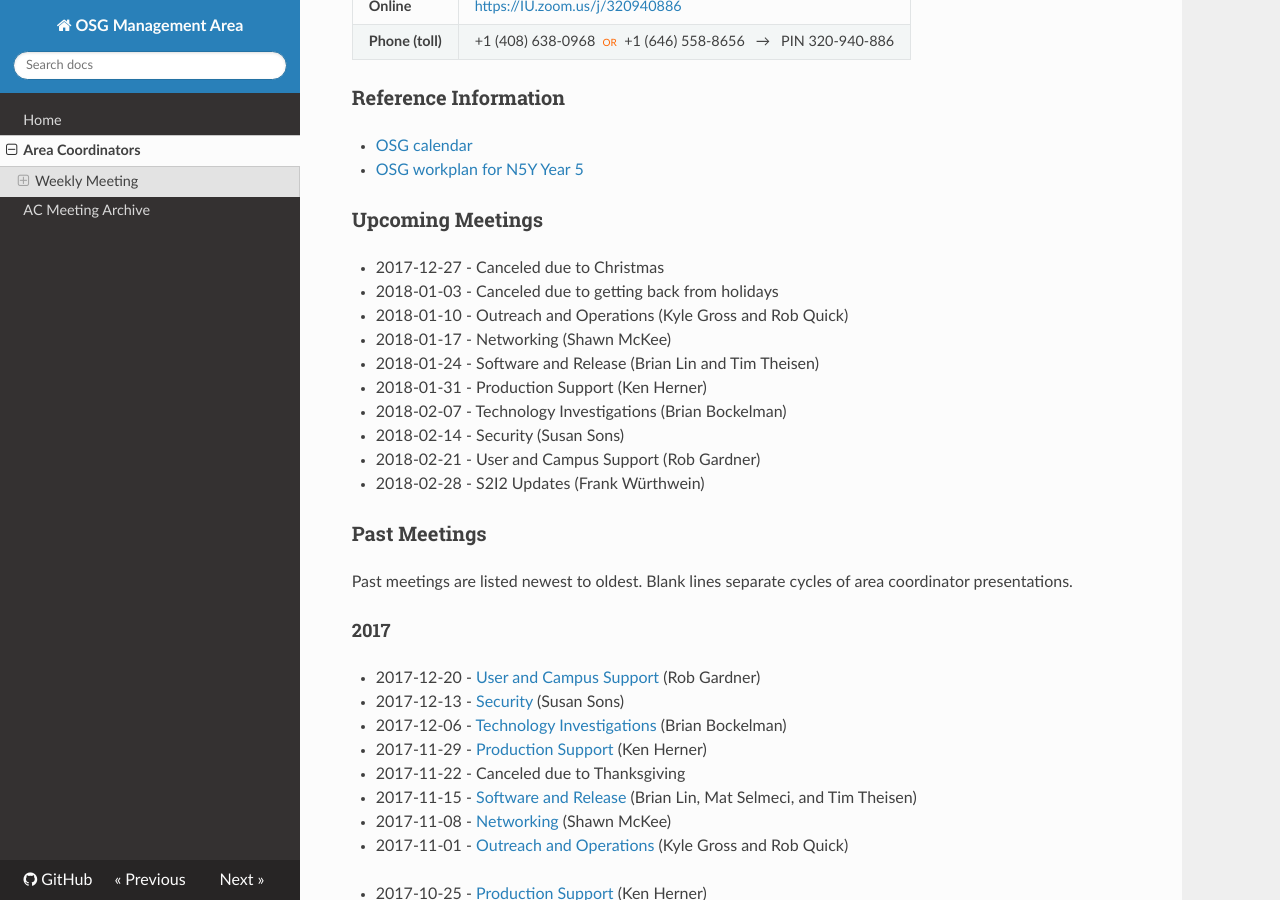
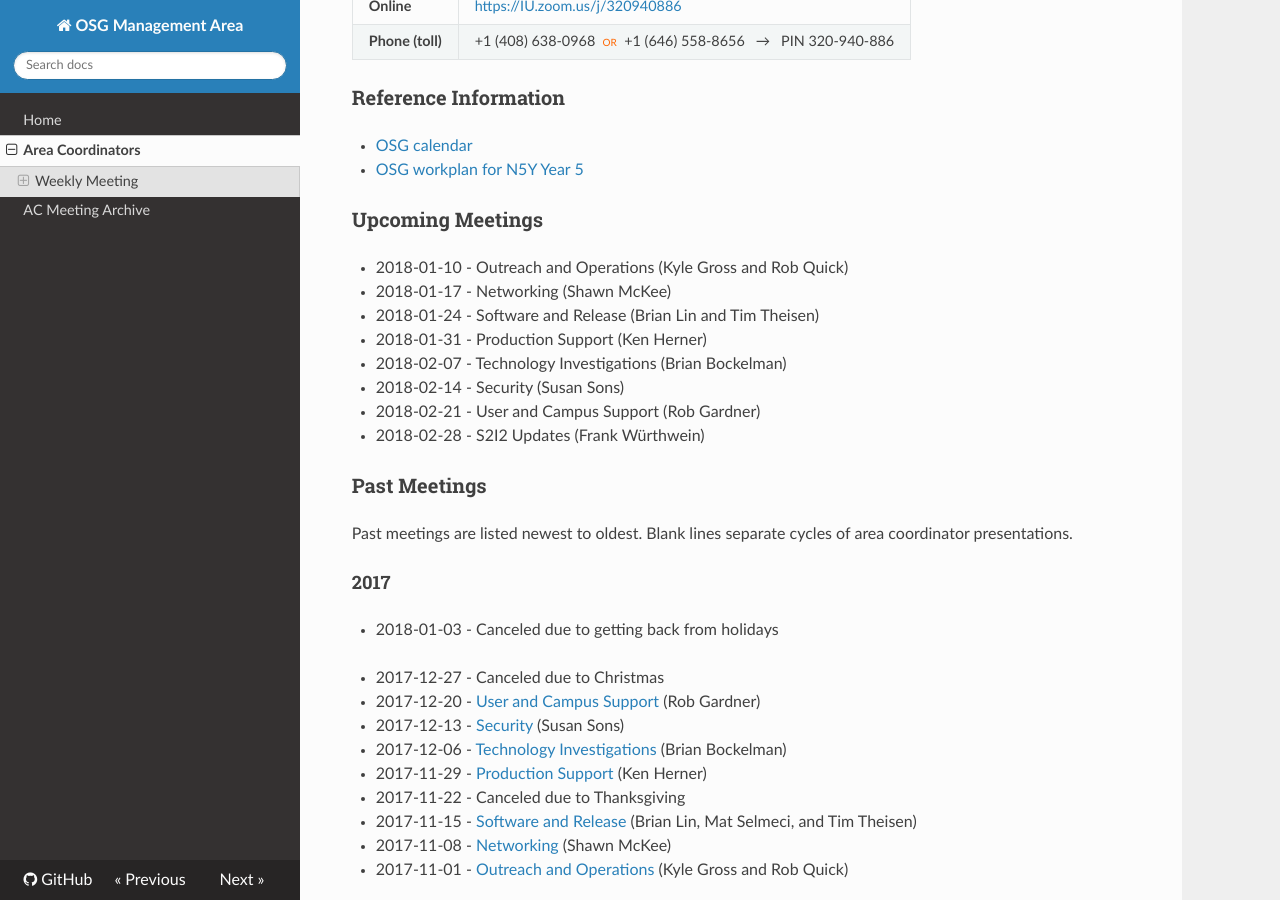
Before and after one commit to ppaschos/management-1, an MkDocs documentation site: the page built from docs/area-coordinators.md, in a window 1280 px wide and 900 px high, scrolled down 770 px. Built offline with MkDocs 1.6.1, drawn with Linux system fonts in a browser that asks for light colours; nearby versions of some CDN libraries; old or Windows-style settings are respelled for this version of MkDocs; part of the change alters nothing that is shown.

Commit message:
Moved 12/27 and 1/3 to past meetings

```diff
--- a/docs/area-coordinators.md
+++ b/docs/area-coordinators.md
@@ -44,8 +44,6 @@ The current Area Coordinators are:
 
 ### Upcoming Meetings
 
-- 2017-12-27 - Canceled due to Christmas
-- 2018-01-03 - Canceled due to getting back from holidays
 - 2018-01-10 - Outreach and Operations (Kyle Gross and Rob Quick)
 - 2018-01-17 - Networking (Shawn McKee)
 - 2018-01-24 - Software and Release (Brian Lin and Tim Theisen)
@@ -62,8 +60,11 @@ Past meetings are listed newest to oldest.  Blank lines separate cycles of area
 
 #### 2017
 
+- 2018-01-03 - Canceled due to getting back from holidays
+
 <!-- -->
 
+- 2017-12-27 - Canceled due to Christmas
 - 2017-12-20 - [User and Campus Support](https://docs.google.com/presentation/d/1SgSDXxDu93WGEgHba9L3NQ0J_3fiWpsncU0r988jyYc/view) (Rob Gardner)
 - 2017-12-13 - [Security](http://slides.com/hedgemage/osg-ac-13dec2017) (Susan Sons)
 - 2017-12-06 - [Technology Investigations](https://drive.google.com/file/d/1-PgmJ8XwghMtE730ucJn9NVFTST6ioF3/view?usp=sharing) (Brian Bockelman)
```
